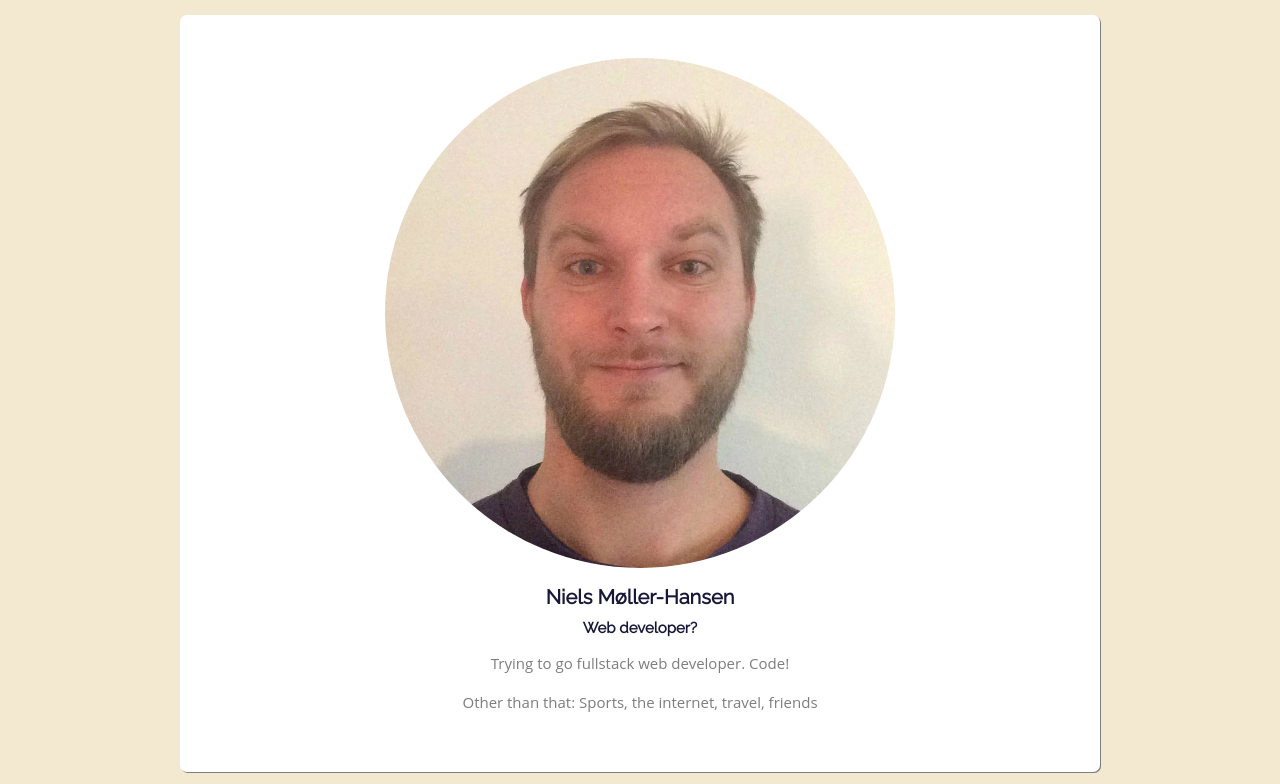
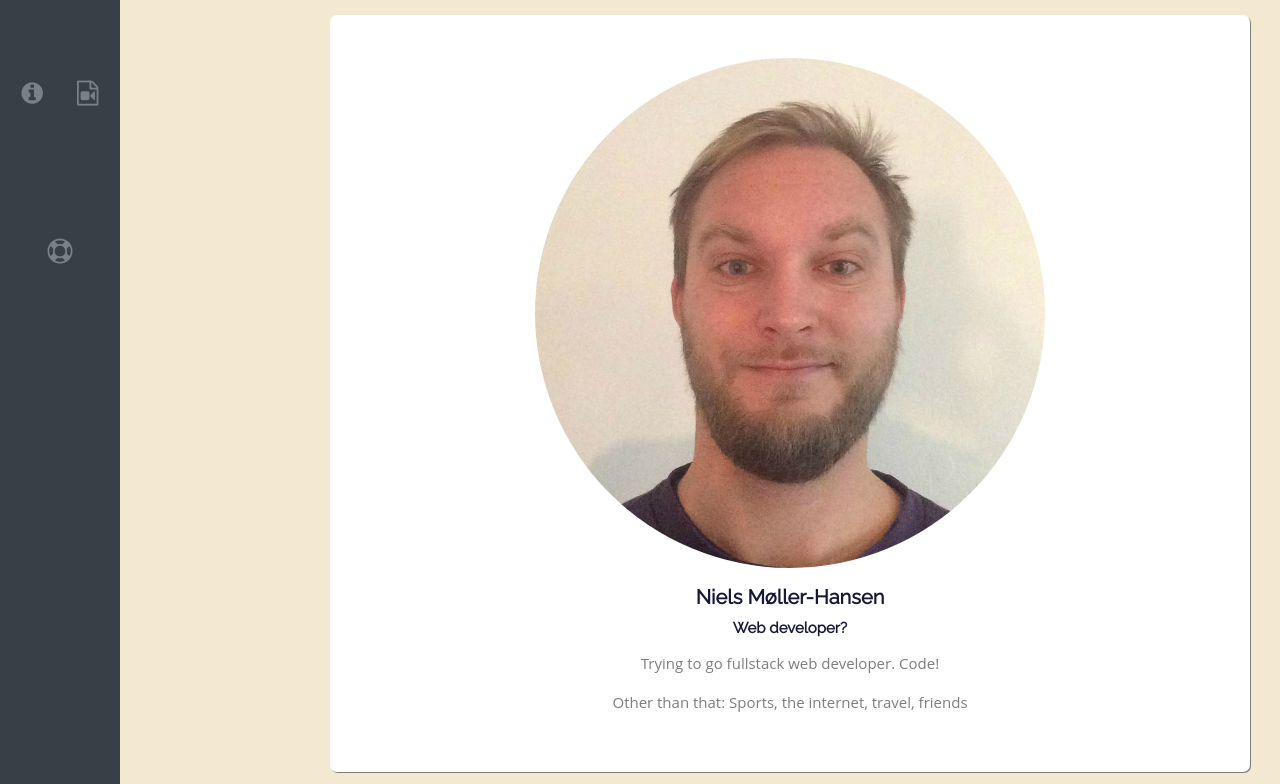
Before and after one commit to moeller84/profile, a plain HTML site: page index.html in a window 1280 px wide. Shown: the top 784 px of the page. Drawn offline with Linux system fonts and the light colour scheme.

Commit message:
enhanced my profile with a fixed sidebar

```diff
--- a/index.html
+++ b/index.html
@@ -2,14 +2,34 @@
 <html lang="en">
 <head>
   <meta charset="UTF-8">
-  <title>Document</title>
+  <title>My profile</title>
   <link href="https://maxcdn.bootstrapcdn.com/font-awesome/4.2.0/css/font-awesome.min.css" rel="stylesheet">
   <link rel="stylesheet" href="style.css">
   <link href="https://fonts.googleapis.com/css?family=Raleway" rel="stylesheet">
 </head>
 <body>
+  <div id="sidebar">
+    <ul>
+      <li>
+        <a href="#summary" class="url">
+          <i class="fa fa-info-circle"></i>
+        </a>
+      </li>
+      <li>
+        <a href="#favorite-movies" class="url">
+          <i class="fa fa-file-video-o"></i>
+        </a>
+      </li>
+      <li>
+        <a href="#footer" class="url">
+          <i class="fa fa-life-ring"></i>
+        </a>
+      </li>
+    </ul>
+  </div>
+  <div id="page-content">
     <div class="container">
-    <div class="card">
+      <div id="summary" class="card">
         <img src="images/square_profile_pic.jpg" alt="" class="img-circle">
         <h1>Niels Møller-Hansen</h1>
         <h2>Web developer?</h2>
@@ -34,7 +54,7 @@
       </li>
     </ul>
   </div>
-<div class="card">
+  <div id="favorite-movies" class="card">
     <h2  id="moviecard-header">Awesome movie characters</h2>
     <table>
       <tr>
@@ -66,7 +86,7 @@
       </tr>
     </table>
   </div>
-<div class="card">
+  <div id="footer" class="card">
     <h2>About this page</h2>
     This page has been coded during the
     <a href="https://lewagon.org/program> target="_blank">FullStack program @LeWagon</a>
@@ -89,5 +109,6 @@
    </ul>
  </div>
 </div>
+</div>
 </body>
 </html>
--- a/style.css
+++ b/style.css
@@ -85,3 +85,36 @@ ul li {
   display: inline-block;
   text-rendering: auto;
 }
+
+#sidebar {
+  background-color: #384047;
+  position: fixed;
+  width: 120px;
+  left: 0;
+  top: 0;
+  bottom: 0;
+  text-align: center;
+}
+
+#page-content {
+  margin-left: 300px;
+}
+
+#sidebar ul {
+    list-style: none;
+}
+
+#sidebar li {
+    margin-top: 50px;
+    margin-bottom: 50px;
+}
+
+#sidebar a {
+    text-decoration: none;
+    font-size: 25px;
+    color: #788188;
+}
+
+.url {
+  display: inline;
+}
```
Lines whose indentation alone changed are shown as unchanged.
